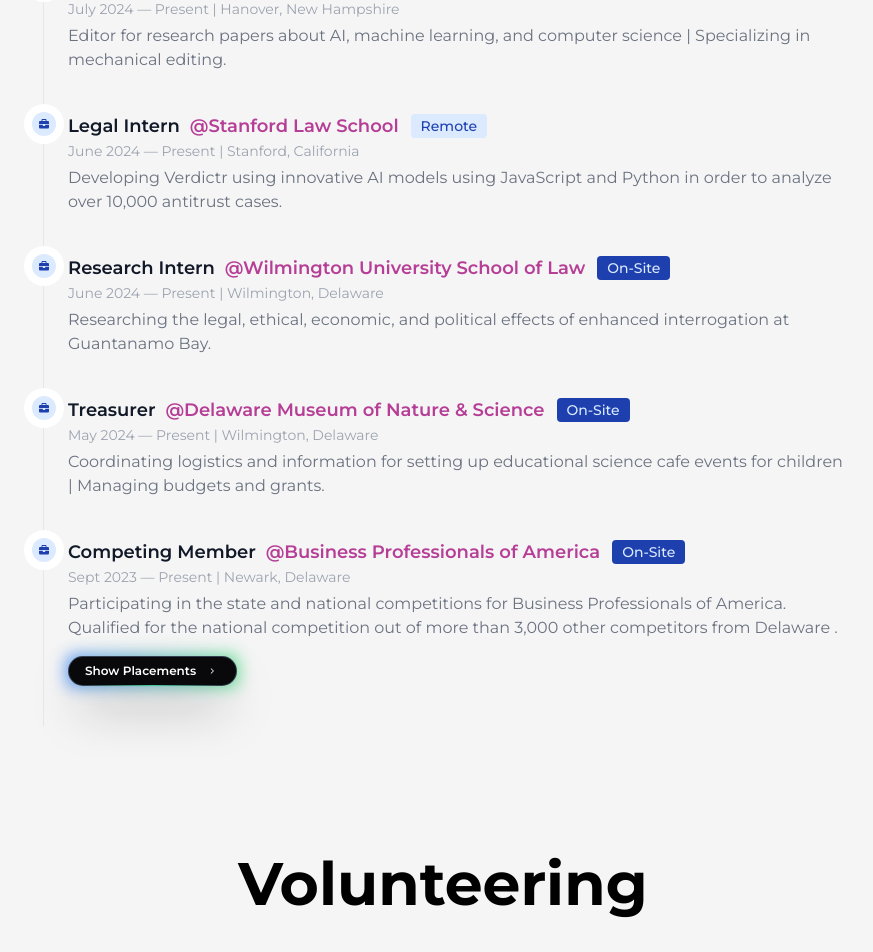
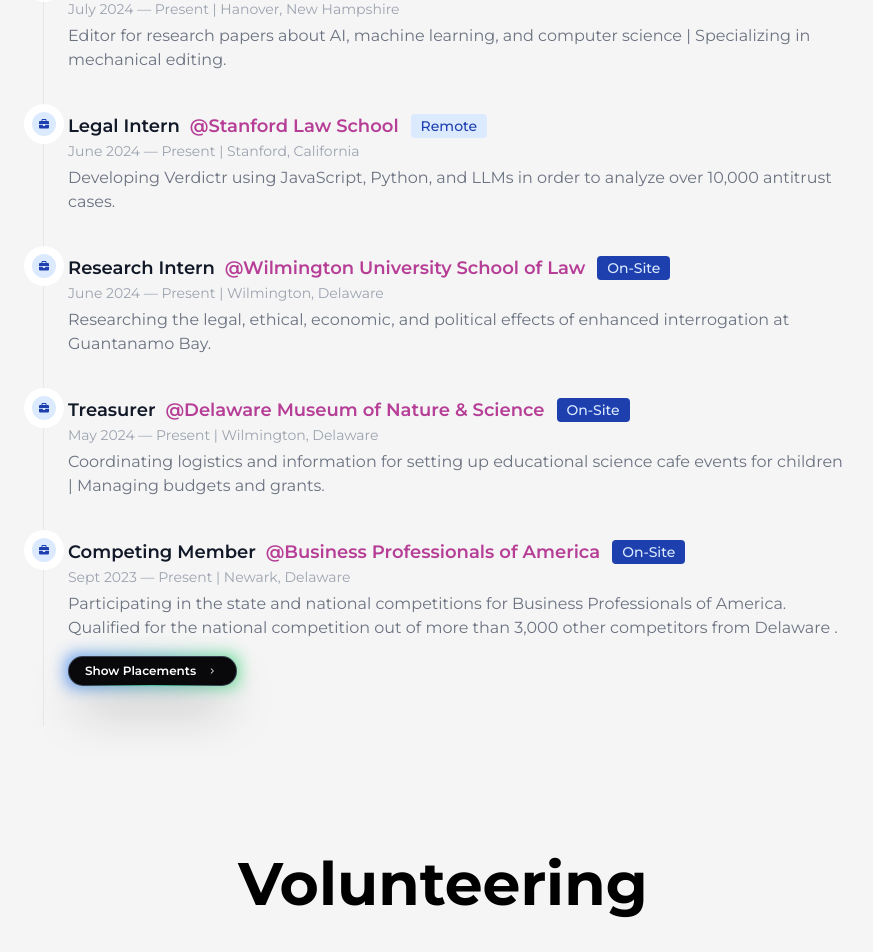
Before and after one commit to shriyanyamali/portfolio-v2, a Next.js app: page /resume in a window 1280 px wide. Shown: the part 1262-2214 px from the top of the page, without its empty margins (197-1070 px from the left). Built offline with nearby package versions, Linux system fonts and the light colour scheme.

Commit message:
updated descripton for legal intern

```diff
--- a/src/components/ExperienceTimeline.js
+++ b/src/components/ExperienceTimeline.js
@@ -41,9 +41,9 @@ const ExperienceTimeline = () => {
               July 2024 — August 2024 | Philadelphia, Pennsylvania
             </time>
             <p className="mb-4 text-base font-normal text-gray-500 dark:text-gray-300">
-              Developed LexFlow, a program that creates diagrams based on the relative
-              weight and importance of legal principles and the effect of the
-              principles on an act type.
+              Developed LexFlow, a program that creates diagrams based on the
+              relative weight and importance of legal principles and the effect
+              of the principles on an act type.
             </p>
           </li>
         </motion.div>
@@ -116,8 +116,8 @@ const ExperienceTimeline = () => {
               June 2024 — Present | Stanford, California
             </time>
             <p className="mb-4 text-base font-normal text-gray-500 dark:text-gray-300">
-              Developing Verdictr using innovative AI models using JavaScript and Python in
-              order to analyze over 10,000 antitrust cases.
+              Developing Verdictr using JavaScript, Python, and LLMs in order to
+              analyze over 10,000 antitrust cases.
             </p>
           </li>
         </motion.div>
```
